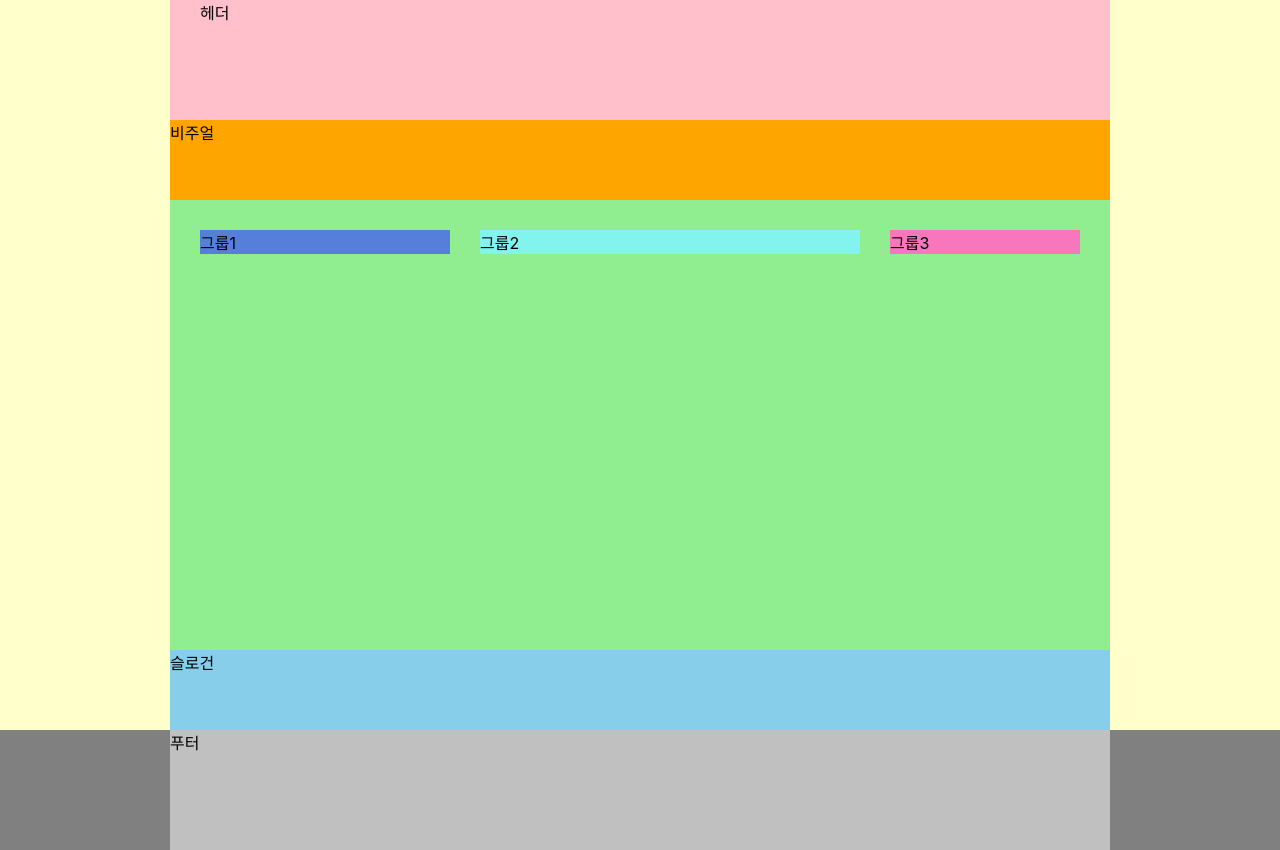
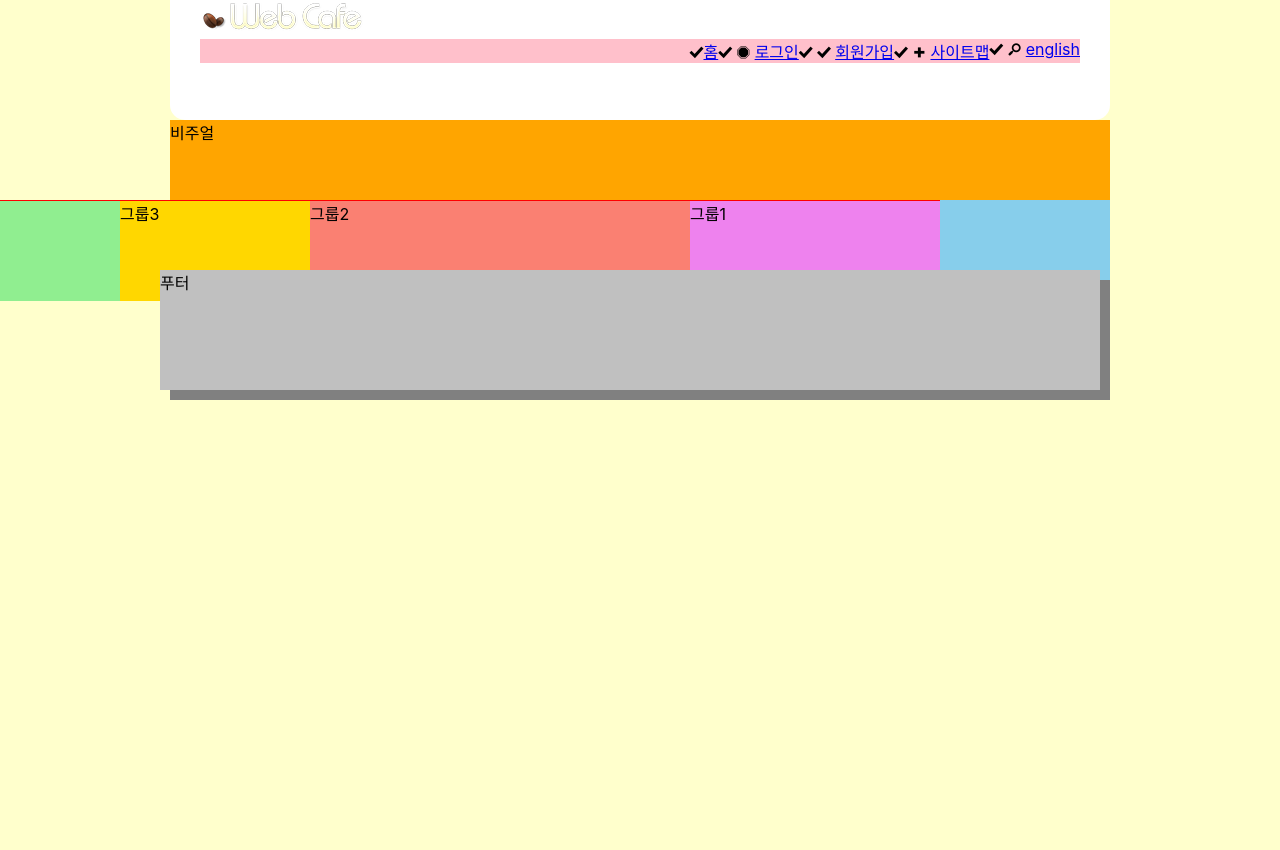
Before and after one commit to Eonii2/HTML5, a website: page index.html in a window 1280 px wide. After the commit the page ends 800 px from the top, so only its background shows below. Drawn offline with Linux system fonts and the light colour scheme; a web font is replaced by a local one.

Commit message:
폰트 실습

```diff
--- a/css/fontello.css
+++ b/css/fontello.css
@@ -1,18 +1,29 @@
+@font-face {
+  font-family: 'fontello';
+  src: url('../font/fontello.eot?49144491');
+  src: url('../font/fontello.eot?49144491#iefix') format('embedded-opentype'),
+       url('../font/fontello.woff2?49144491') format('woff2'),
+       url('../font/fontello.woff?49144491') format('woff'),
+       url('../font/fontello.ttf?49144491') format('truetype'),
+       url('../font/fontello.svg?49144491#fontello') format('svg');
+  font-weight: normal;
+  font-style: normal;
+}
 /* Chrome hack: SVG is rendered more smooth in Windozze. 100% magic, uncomment if you need it. */
 /* Note, that will break hinting! In other OS-es font will be not as sharp as it could be */
 /*
 @media screen and (-webkit-min-device-pixel-ratio:0) {
   @font-face {
     font-family: 'fontello';
-    src: url('../font/fontello.svg?38310097#fontello') format('svg');
+    src: url('../font/fontello.svg?49144491#fontello') format('svg');
   }
 }
 */
-
- [class^="icon-"]:before, [class*=" icon-"]:before {
-  font-family: 'fontello';
+[class^="icon-"]:before, [class*=" icon-"]:before {
+  font-family: "fontello";
+  font-style: normal;
   font-weight: normal;
-  speak: none;
+  speak: never;
 
   display: inline-block;
   text-decoration: inherit;
@@ -44,7 +55,8 @@
 }
 
 .icon-ok:before { content: '\e800'; } /* '' */
-.icon-plus:before { content: '\e801'; } /* '' */
-.icon-search:before { content: '\e802'; } /* '' */
-.icon-right-open:before { content: '\e803'; } /* '' */
-.icon-dot-circled:before { content: '\f192'; } /* '' */
+.icon-colon:before { content: '\e801'; } /* '' */
+.icon-plus:before { content: '\e802'; } /* '' */
+.icon-search:before { content: '\e803'; } /* '' */
+.icon-right-dir:before { content: '\e804'; } /* '' */
+.icon-stop:before { content: '\e805'; } /* '' */
--- a/index.html
+++ b/index.html
@@ -7,10 +7,22 @@
   <title>웹카페</title>
   <link rel="stylesheet" as="style" crossorigin href="https://cdn.jsdelivr.net/gh/orioncactus/pretendard@v1.3.6/dist/web/static/pretendard.css" />
   <link rel="stylesheet" href="./styles/style.css" />
-
 </head>
 <body>
-  <header class="header">헤더</header>
+  <header class="header">
+    <h1 class="logo">
+      <a href="./index-complete.html">
+        <img src="./assets/logo.png" alt="web cafe" />
+      </a>
+    </h1>
+    <ul class="member">
+      <li><a href="/">홈</a></li>
+      <li><span class="icon-stop"></span><a href="/">로그인</a></li>
+      <li><span class="icon-ok"></span><a href="/">회원가입</a></li>
+      <li><span class="icon-plus"></span><a href="/">사이트맵</a></li>
+      <li><span class="icon-search"></span><a href="/">english</a></li>
+    </ul>
+  </header>
   <div class="visual">비주얼</div>
   <main class="main">
     <div class="group group1">그룹1</div>
@@ -23,6 +35,5 @@
       푸터
     </div>
   </footer>
-
 </body>
 </html>
--- a/styles/fontello.css
+++ b/styles/fontello.css
@@ -1,18 +1,29 @@
+@font-face {
+  font-family: 'fontello';
+  src: url('../font/fontello.eot?49144491');
+  src: url('../font/fontello.eot?49144491#iefix') format('embedded-opentype'),
+       url('../font/fontello.woff2?49144491') format('woff2'),
+       url('../font/fontello.woff?49144491') format('woff'),
+       url('../font/fontello.ttf?49144491') format('truetype'),
+       url('../font/fontello.svg?49144491#fontello') format('svg');
+  font-weight: normal;
+  font-style: normal;
+}
 /* Chrome hack: SVG is rendered more smooth in Windozze. 100% magic, uncomment if you need it. */
 /* Note, that will break hinting! In other OS-es font will be not as sharp as it could be */
 /*
 @media screen and (-webkit-min-device-pixel-ratio:0) {
   @font-face {
     font-family: 'fontello';
-    src: url('../font/fontello.svg?38310097#fontello') format('svg');
+    src: url('../font/fontello.svg?49144491#fontello') format('svg');
   }
 }
 */
-
- [class^="icon-"]:before, [class*=" icon-"]:before {
-  font-family: 'fontello';
+[class^="icon-"]:before, [class*=" icon-"]:before {
+  font-family: "fontello";
+  font-style: normal;
   font-weight: normal;
-  speak: none;
+  speak: never;
 
   display: inline-block;
   text-decoration: inherit;
@@ -44,7 +55,8 @@
 }
 
 .icon-ok:before { content: '\e800'; } /* '' */
-.icon-plus:before { content: '\e801'; } /* '' */
-.icon-search:before { content: '\e802'; } /* '' */
-.icon-right-open:before { content: '\e803'; } /* '' */
-.icon-dot-circled:before { content: '\f192'; } /* '' */
+.icon-colon:before { content: '\e801'; } /* '' */
+.icon-plus:before { content: '\e802'; } /* '' */
+.icon-search:before { content: '\e803'; } /* '' */
+.icon-right-dir:before { content: '\e804'; } /* '' */
+.icon-stop:before { content: '\e805'; } /* '' */
--- a/styles/style.css
+++ b/styles/style.css
@@ -1,69 +1,124 @@
 @import url(./normalize.css);
 @import url(./reset.css);
+@import url(./fontello.css);
 
-/* 기본스타일 */
-*, *::before, *::after{
+/* 기본 스타일 */
+*,
+*::before,
+*::after {
   box-sizing: border-box;
 }
 
-/* 본문 스타일*/
+/* 본문 스타일 */
 body {
   background: #ffc;
-  font-family: "Pretendard Variable", Pretendard, -apple-system, BlinkMacSystemFont, system-ui, Roboto, "Helvetica Neue", "Segoe UI", "Apple SD Gothic Neo", "Noto Sans KR", "Malgun Gothic", "Apple Color Emoji", "Segoe UI Emoji", "Segoe UI Symbol", sans-serif;
+  font-family: "Pretendard Variable", Pretendard, -apple-system,
+    BlinkMacSystemFont, system-ui, Roboto, "Helvetica Neue", "Segoe UI",
+    "Apple SD Gothic Neo", "Noto Sans KR", "Malgun Gothic", "Apple Color Emoji",
+    "Segoe UI Emoji", "Segoe UI Symbol", sans-serif;
 }
 
 /* 레이아웃 */
-.header, .visual, .main, .slogan, .footer-inner{
+.header,
+.visual,
+.main,
+.slogan,
+.footer-inner {
   width: 940px;
   margin: 0 auto;
 }
 
 /* 헤더 */
-.header{
-  background: pink;
+.header {
+  background: #fff;
   padding: 0 30px;
   height: 15vh;
+  border-radius: 0 0 15px 15px;
 }
+
+.member {
+  background-color: pink;
+  display: flex;
+  flex-flow: row nowrap;
+  justify-content: flex-end;
+}
+/* 겹침 Cascading */
+/* 우선순위 규칙 */
+/* li (Type Selector) - 1점 */
+/* .first (Class Selector) - 10점 */
+/* #item (ID Selector) - 100점 */
+
+/* .member -> 10점, li -> 1점, ::before -> 1점  => 12점  */
+/* .member li::before {
+  content: ":";
+} */
+/* .member -> 10점, .first -> 10점, ::before -> 1점  => 21점  */
+/* .member .first::before {
+  content: "첫번째 자식요소를 생성합니다.";
+} */
+/* .member li:first-child::before {
+  content: "";
+} */
+
+/* .member li:nth-child(n + 2)::before {
+  content: ":";
+  background-color: skyblue;
+} */
+
+.member li::before {
+  content: "\e800";
+  font-family: fontello;
+}
+
 /* 비주얼 */
-.visual{
+.visual {
   background: orange;
   height: 10vh;
-
 }
 /* 메인 */
-.main{
+.main {
   background: lightgreen;
-  min-height: 450px;
-  display: flex;
-  flex-flow: row nowrap;
-  justify-content: space-between;
-  align-items: flex-start;
-  padding: 30px;
+  border-top: 1px solid red;
+  /* min-height: 450px; */
+  position: absolute;
 }
 
-.group1{
-  background-color: rgb(86, 127, 217);
+.group {
+  height: 100px;
+}
+.group1 {
+  background-color: violet;
   width: 250px;
+  float: right;
 }
-.group2{
-  background-color: rgb(130, 243, 237);
+
+.group2 {
+  background-color: salmon;
   width: 380px;
+  float: right;
 }
-.group3{
-  background-color: rgb(248, 119, 188);
+.group3 {
+  background-color: gold;
   width: 190px;
+  float: right;
 }
 
 /* 슬로건 */
-.slogan{
+.slogan {
   background: skyblue;
   height: 10vh;
+  clear: both;
 }
 /* 푸터 */
-.footer{
+.footer {
   background: gray;
+  width: 940px;
+  margin: 0 auto;
 }
-.footer-inner{
-  background-color: silver;
+.footer-inner {
+  background: silver;
   height: 15vh;
+  position: relative;
+  top: -10px;
+  left: -10px;
 }
```
Also changed, not shown: font/fontello.ttf, font/fontello.woff, font/fontello.woff2, 2 other files.
